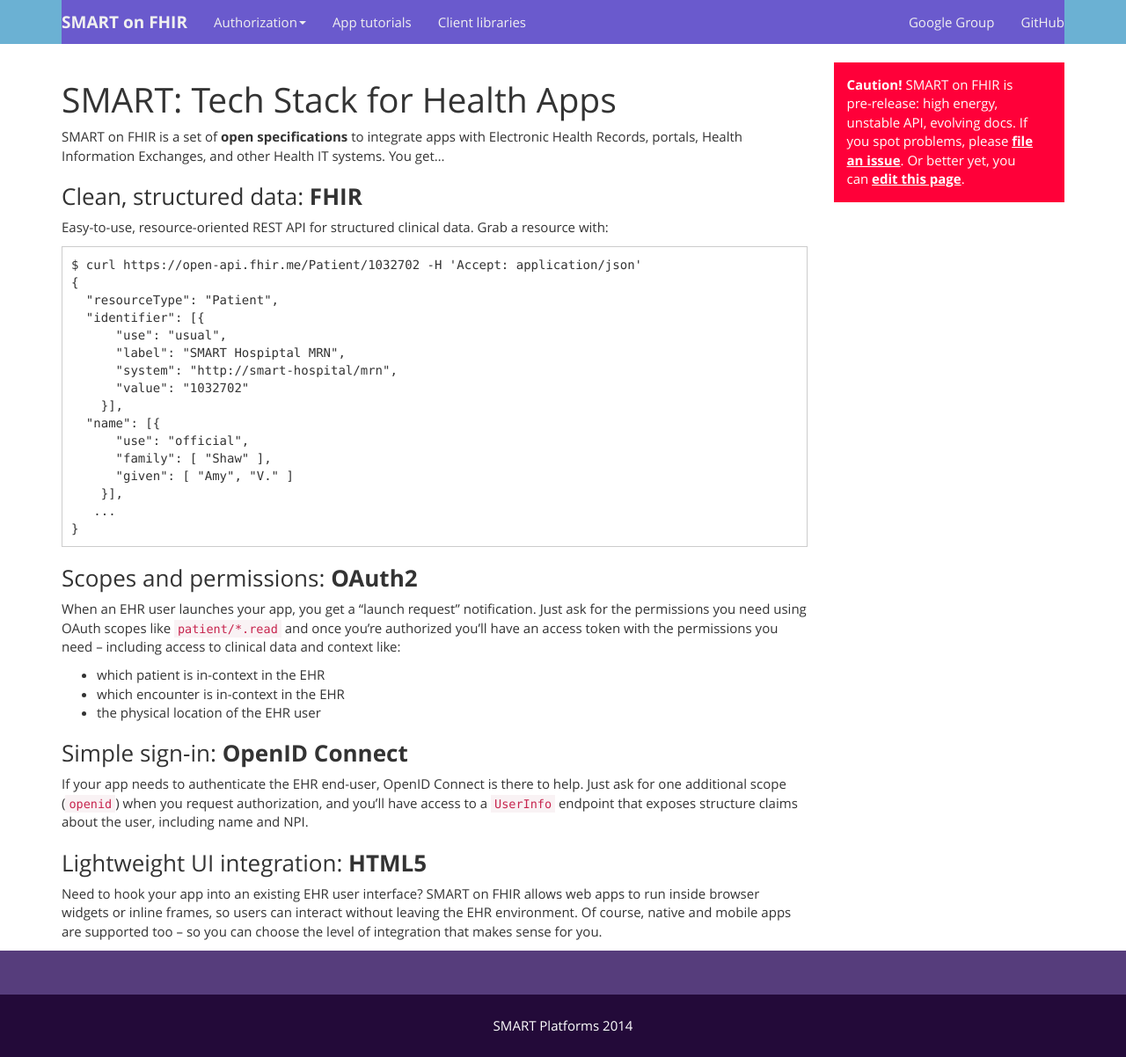
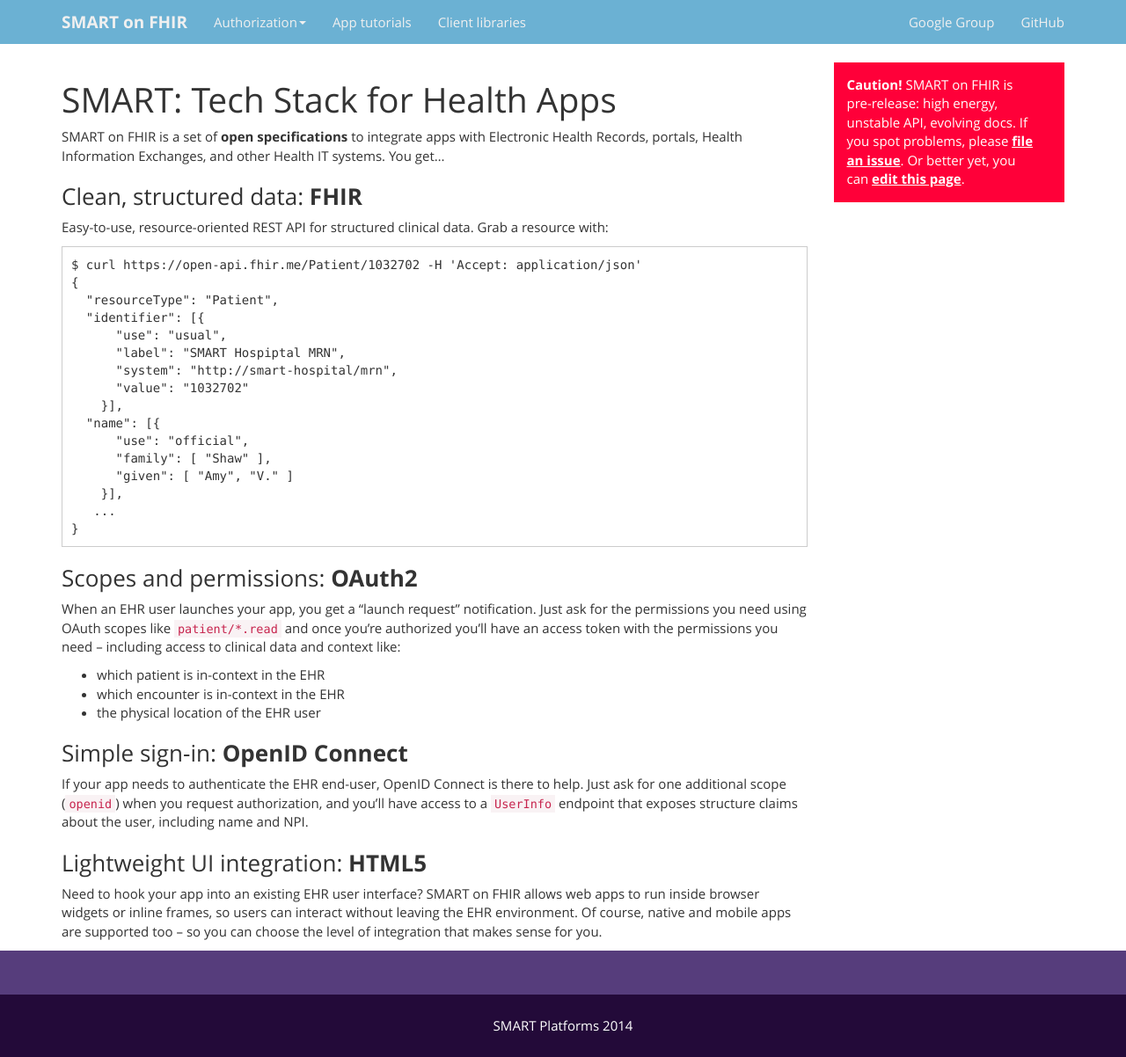
Before and after one commit to smart-on-fhir/smart-on-fhir.github.io, a Jekyll site: the page built from index.md, in a window 1280 px wide. Shown: the whole page at 88% size. Built offline with Jekyll 4.4.1, drawn with Linux system fonts in a browser that asks for light colours; Markdown is read by kramdown in place of the engine named in the settings.

Commit message:
Update smart-on-fhir-docs.css

```diff
--- a/assets/css/smart-on-fhir-docs.css
+++ b/assets/css/smart-on-fhir-docs.css
@@ -13,7 +13,7 @@
   border-left: 1px solid black;
 }
 
-.bs-navbar-collapse {
+.bs-navbar-collapse.in {
   background: slateblue;
 
 }
```
